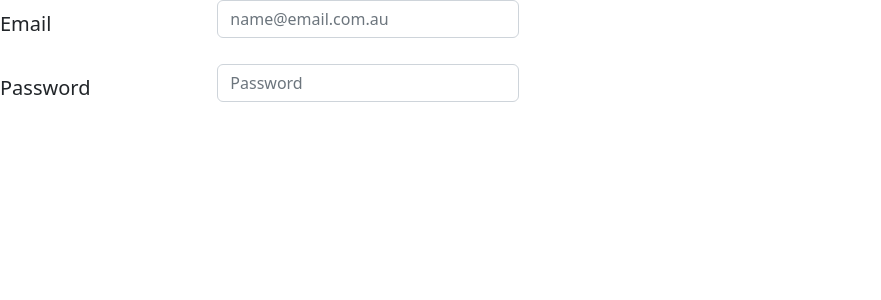
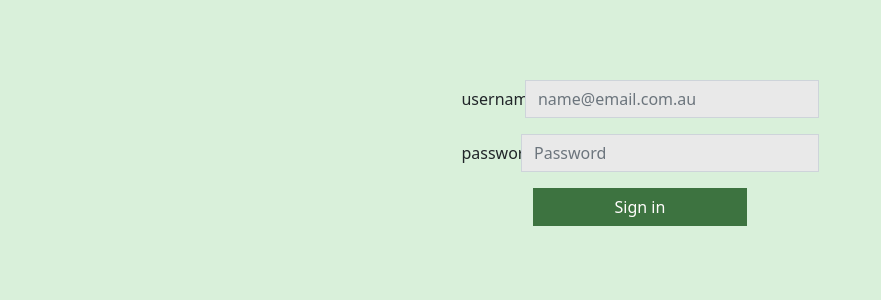
Before and after one commit to Dylan-Mleczko/hyperlink, a React (Create React App) app: page /login in a window 1280 px wide. Shown: the top 300 px of the page, without its empty margins (0-881 px from the left). Built offline with nearby package versions, Linux system fonts and the light colour scheme.

Commit message:
feat: work on log in page

```diff
--- a/src/index.css
+++ b/src/index.css
@@ -4,7 +4,6 @@ body {
     'Cantarell', 'Fira Sans', 'Droid Sans', 'Helvetica Neue', sans-serif;
   -webkit-font-smoothing: antialiased;
   -moz-osx-font-smoothing: grayscale;
-  background-color: #e5f6e6;
 }
 
 code {
@@ -73,15 +72,9 @@ code {
 }
 
 .details-container {
-  border-style: solid;
-  border-width: 1px;
-  border-radius: 0.5rem;
-  background-color: white;
   margin-top: 2rem;
   margin-bottom: 2rem;
   width: 100%;
-  max-width: 32rem;
-  box-shadow: 4px 4px 8px 0px rgba(0, 0, 0, 0.2);
   margin-right: auto;
   margin-left: auto;
 }
--- /dev/null
+++ b/src/pages/collection/styles.css
@@ -0,0 +1,3 @@
+body {
+  background-color: #d9f0da;
+}
--- a/src/pages/login/login.js
+++ b/src/pages/login/login.js
@@ -5,27 +5,49 @@ import { Link, useNavigate } from 'react-router-dom';
 
 import './styles.css';
 import '../../index.css';
+import { Container } from 'reactstrap';
 
 const Loginplacehold = (props) => {
   return (
-    <>
-      <div class="row mb-3">
-        <label for="inputEmail3" class="col-sm-2 col-form-label-lg">
-          Email
-        </label>
-        <div class="col-sm-3">
-          <input type="email" class="form-control" placeholder="name@email.com.au" />
+    <div className="d-flex justify-content-center details-container">
+      <div class="d-flex justify-content-center align-items-center m-5">
+        <div>
+          <form className="w-300">
+            <div class="row mb-3">
+              <label for="inputEmail3" class="col-sm-2 col-form-label">
+                username
+              </label>
+              <div class="col-sm-10">
+                <input
+                  type="email"
+                  class="form-control form-style"
+                  id="inputEmail3"
+                  placeholder="name@email.com.au"
+                />
+              </div>
+            </div>
+            <div class="d-flex flex-row justify-content-between mb-3">
+              <label for="inputPassword3" class="col-sm-2 col-form-label">
+                password
+              </label>
+              <div class="col-sm-10">
+                <input
+                  type="password"
+                  class="form-control form-style"
+                  id="inputPassword3"
+                  placeholder="Password"
+                />
+              </div>
+            </div>
+            <div class="d-flex flex-row justify-content-center">
+              <button type="submit" class="btn auth-button">
+                Sign in
+              </button>
+            </div>
+          </form>
         </div>
       </div>
-      <div class="row mb-3">
-        <label for="inputPassword3" class="col-sm-2 col-form-label-lg">
-          Password
-        </label>
-        <div class="col-sm-3">
-          <input type="password" class="form-control" placeholder="Password" />
-        </div>
-      </div>
-    </>
+    </div>
   );
 };
 
--- a/src/pages/login/styles.css
+++ b/src/pages/login/styles.css
@@ -0,0 +1,15 @@
+.auth-button {
+  color: #fffcfc !important;
+  background-color: #3d7340 !important;
+  border-radius: 0 !important;
+  width: 60%;
+}
+
+.form-style {
+  background-color: #e9e9e9 !important;
+  border-radius: 0 !important;
+}
+
+body {
+  background-color: #d9f0da !important;
+}
--- a/src/pages/profile/styles.css
+++ b/src/pages/profile/styles.css
@@ -0,0 +1,3 @@
+body {
+  background-color: #d9f0da;
+}
--- a/src/pages/signup/styles.css
+++ b/src/pages/signup/styles.css
@@ -0,0 +1,3 @@
+body {
+  background-color: #d9f0da;
+}
--- a/src/pages/welcome/styles.css
+++ b/src/pages/welcome/styles.css
@@ -0,0 +1,3 @@
+body {
+  background-color: #d9f0da;
+}
```
